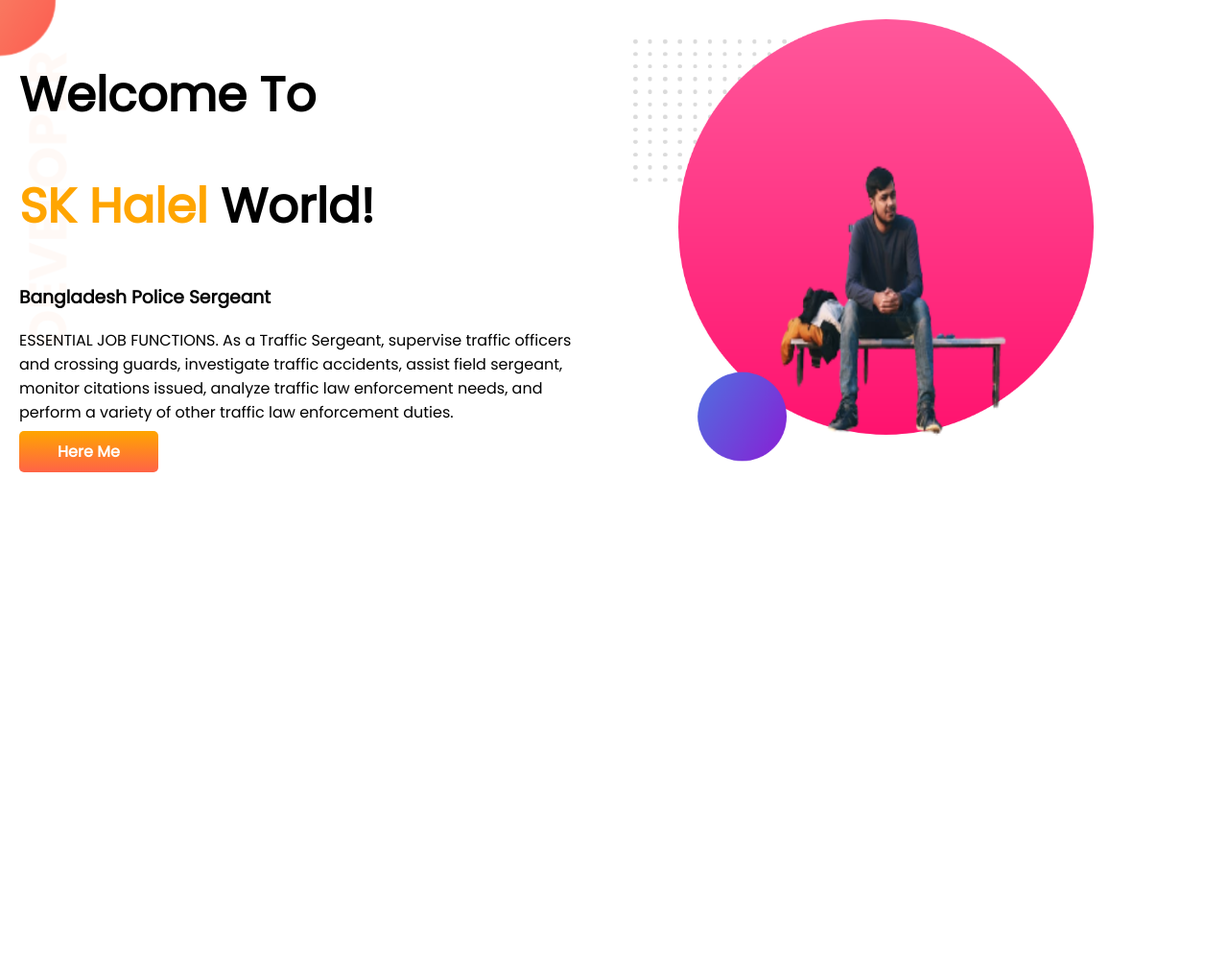
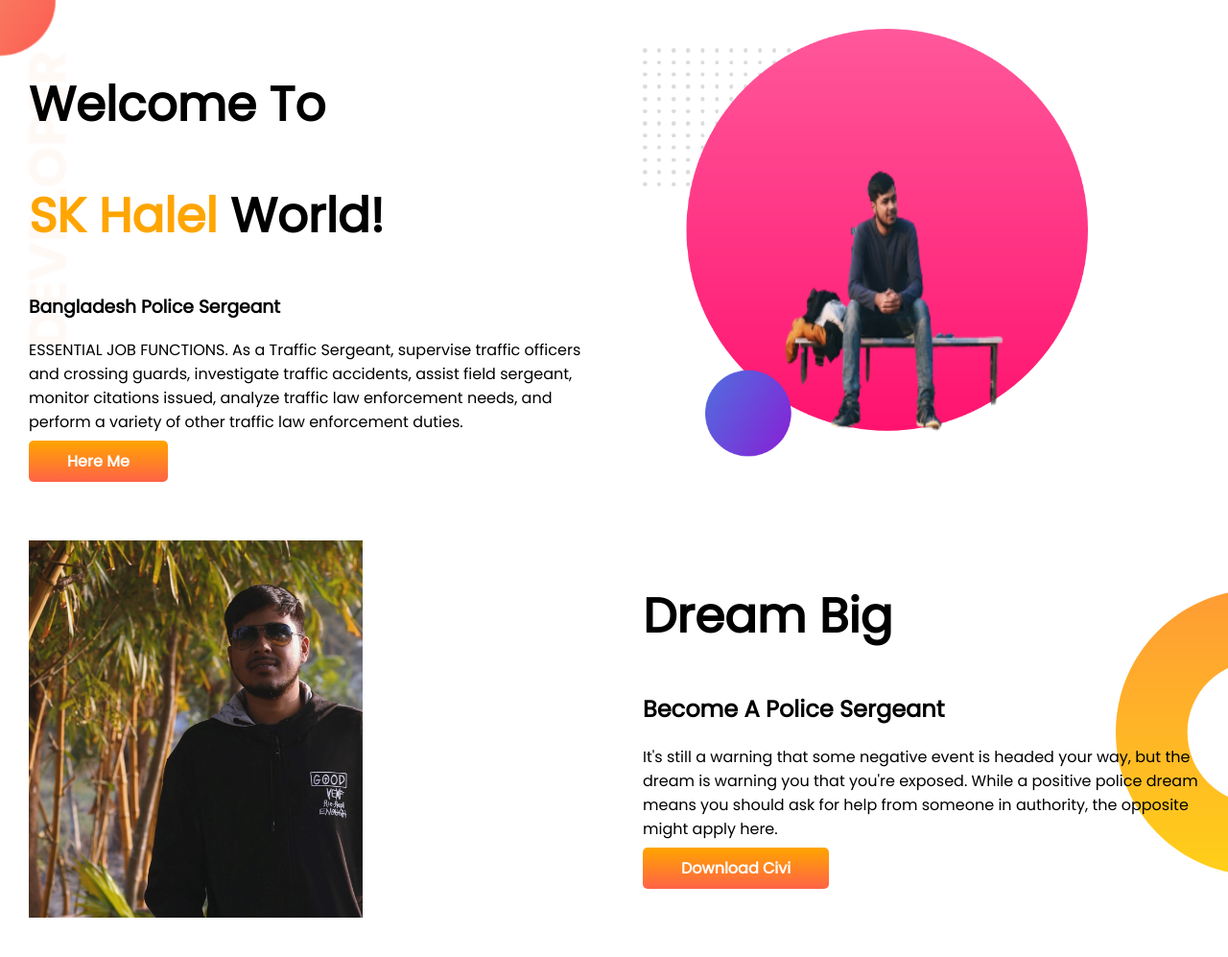
Before and after one commit to ismailshirazi/developer-portfolio-2, a plain HTML site: page index.html in a window 1280 px wide. Shown: the whole page at 96% size. Before the commit the page ends 800 px from the top, so only its background shows below. Drawn offline with Linux system fonts and the light colour scheme.

Commit message:
big dream

```diff
--- a/index.html
+++ b/index.html
@@ -31,6 +31,19 @@
             <img src="images/helal.png" alt="">
         </div>
     </section>
+    <section class="dream-big">
+        <div class="half-width-2">
+            <img src="images/helal3.jpg" alt="">
+        </div>
+        <div class="half-width-2">
+            <h1>Dream Big</h1>
+            <h2>Become A Police Sergeant</h2>
+            <p>It's still a warning that some negative event is headed your way, but the dream is warning you that
+                you're exposed. While a positive police dream means you should ask for help from someone in authority,
+                the opposite might apply here.</p>
+            <a class="link-button" target="_blank" href="">Download Civi</a>
+        </div>
+    </section>
 </body>
 
 </html>
--- a/style.css
+++ b/style.css
@@ -13,11 +13,12 @@ h1 {
 
 section {
     display: flex;
+    margin-bottom: 10px;
 }
 
 .half-width {
     width: 50%;
-    padding: 20px;
+    padding: 30px;
 }
 
 .half-width img {
@@ -37,3 +38,18 @@ section {
     background-image: url(images/top-banner.png);
     background-repeat: no-repeat;
 }
+
+.half-width-2 {
+    width: 80%;
+    padding: 30px;
+}
+
+.half-width-2 img {
+    width: 60%;
+}
+
+.dream-big {
+    background-image: url(images/dream-bg.png);
+    background-repeat: no-repeat;
+    background-position: right;
+}
```
Also changed, not shown: images/helal2.jpg (added), images/helal3.jpg (added).
